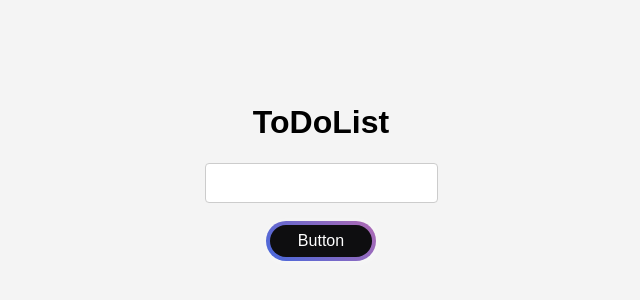
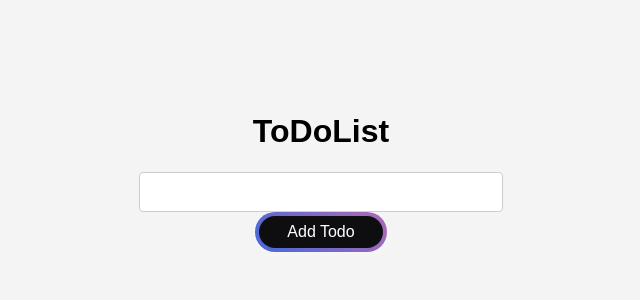
Before and after one commit to kiui91/todolistapp, a React (Create React App) app: page / in a window 1280 px wide. Shown: the part 228-528 px from the top of the page, without its empty margins (319-959 px from the left). Built offline with nearby package versions, Linux system fonts and the light colour scheme.

Commit message:
Update TodoList.js

```diff
--- a/src/TodoList.js
+++ b/src/TodoList.js
@@ -1,9 +1,22 @@
-import React, { useState } from "react";
+import React, { useState, useEffect } from "react";
 
 // TodoList.js
 function TodoList() {
   const [todos, setTodos] = useState([]);
   const [input, setInput] = useState("");
+
+  // ローカルストレージからToDoリストを読み込む
+  useEffect(() => {
+    const storedTodos = localStorage.getItem("todos");
+    if (storedTodos) {
+      setTodos(JSON.parse(storedTodos));
+    }
+  }, []);
+
+  // ToDoリストの状態が更新されたらローカルストレージに保存
+  useEffect(() => {
+    localStorage.setItem("todos", JSON.stringify(todos));
+  }, [todos]);
 
   const addTodo = () => {
     const newTodo = {
@@ -27,6 +40,7 @@ function TodoList() {
   const deleteTodo = (id) => {
     setTodos(todos.filter((todo) => todo.id !== id));
   };
+
   return (
     <div>
       <h1>ToDoList</h1>
@@ -36,11 +50,7 @@ function TodoList() {
         value={input}
         onChange={(e) => setInput(e.target.value)}
       />
-      <br />
-      <br />
-      <button className="bn30" onClick={addTodo}>
-        <span className="bn30span">Button</span>
-      </button>
+      <button className="bn30" onClick={addTodo}>Add Todo</button>
       <ul style={{ listStyleType: "none", padding: 0, margin: 0 }}>
         {todos.map((todo) => (
           <li key={todo.id} className="todo-item">
```
